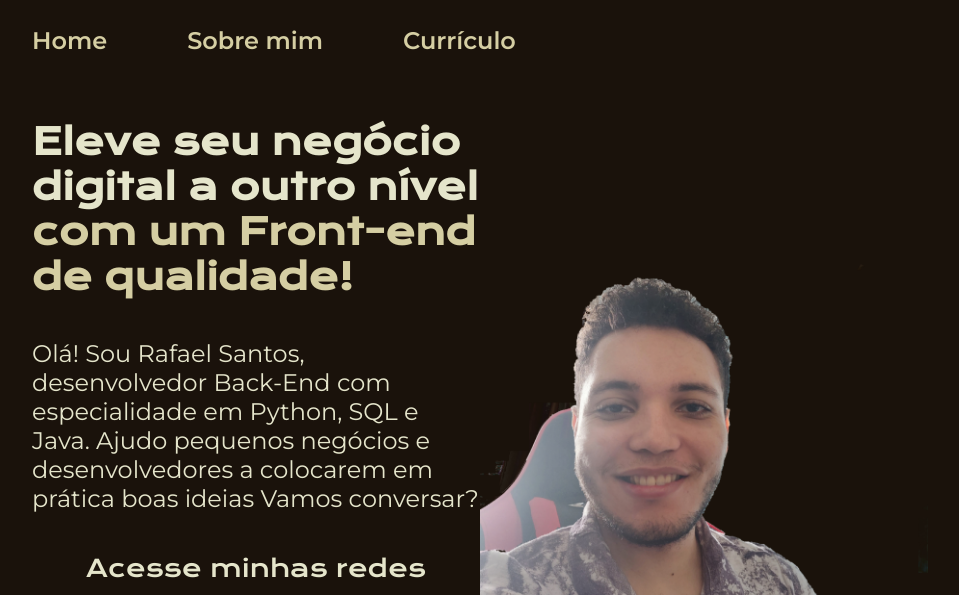
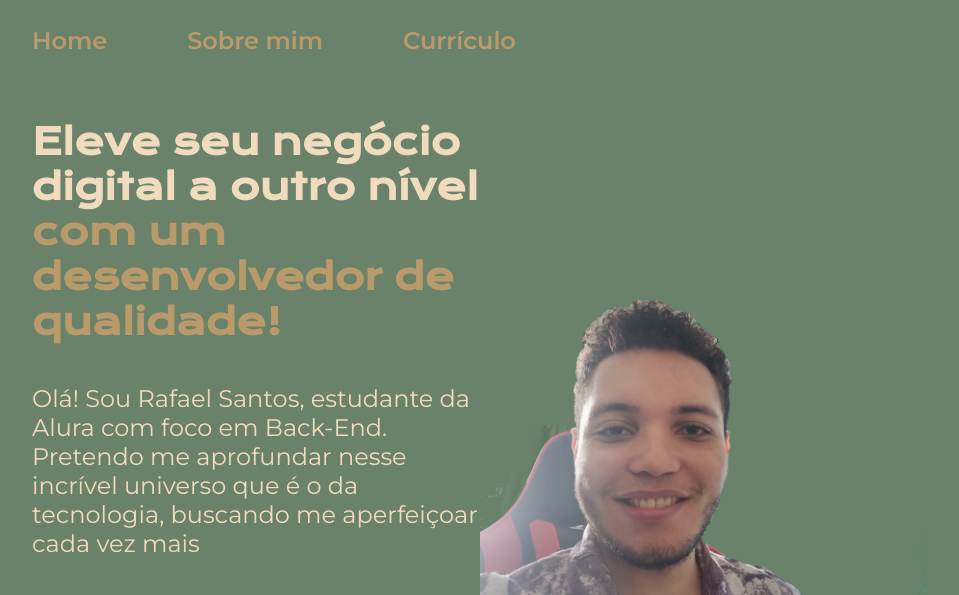
Before and after one commit to faerur/portfolio, a plain HTML site: page index.html in a window 1280 px wide. Shown: the top 595 px of the page, without its empty margins (160-1119 px from the left). Drawn offline with nearby package versions, Linux system fonts and the light colour scheme.

Commit message:
Add files via upload

```diff
--- a/index.html
+++ b/index.html
@@ -19,9 +19,9 @@
     <main class="apresentacao">
     <section class="apresentacao__conteudo">
         <h1 class="apresentacao__conteudo__titulo">Eleve seu negócio digital a outro nível
-            <strong class="destaque-titulo"> com um Front-end de qualidade!</strong>
+            <strong class="destaque-titulo"> com um desenvolvedor de qualidade!</strong>
         </h1>
-        <p class="apresentacao__conteudo__texto">Olá! Sou Rafael Santos, desenvolvedor Back-End com especialidade em Python, SQL e Java. Ajudo pequenos negócios e desenvolvedores a colocarem em prática boas ideias Vamos conversar?</p>
+        <p class="apresentacao__conteudo__texto">Olá! Sou Rafael Santos, estudante da Alura com foco em Back-End. Pretendo me aprofundar nesse incrível universo que é o da tecnologia, buscando me aperfeiçoar cada vez mais</p>
 
         <div class="apresentacao__links">
             <h2 class="apresentacao__links__subtitulo">Acesse minhas redes</h2>
--- a/styles/styles.css
+++ b/styles/styles.css
@@ -1,10 +1,10 @@
 @import url('https://fonts.googleapis.com/css2?family=Krona+One&family=Montserrat:wght@400;600&display=swap');
 
 :root{
-    --cor-primaria: #1A120B;
-    --cor-secundaria: #E5E5CB;
-    --cor-terciaria: #D5CEA3;
-    --cor-hover: #3C2A21;
+    --cor-primaria: #698269;
+    --cor-secundaria: #F1DBBF;
+    --cor-terciaria: #B99B6B;
+    --cor-hover: #AA5656;
 
     --fonte-primaria: 'Krona One', sans-serif;
     --fonte-secundaria: 'Montserrat', sans-serif;
@@ -99,7 +99,7 @@ body{
     color: var(--cor-secundaria);
 }
 
-.apresentacao__links__botao:hover{
+.apresentacao__links__navegacao:hover{
     background-color: var(--cor-hover);
     color: #e4db91;
     padding: 3%;
```
